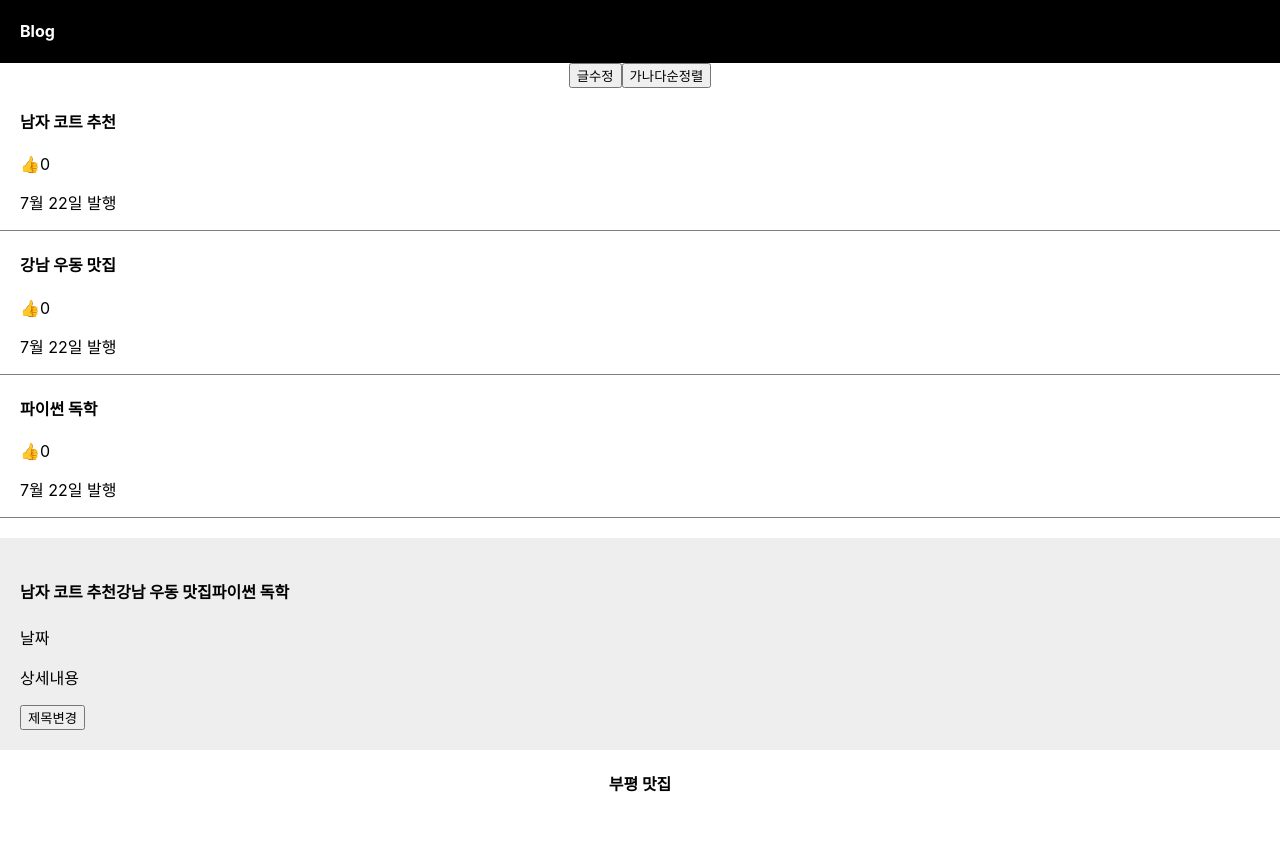
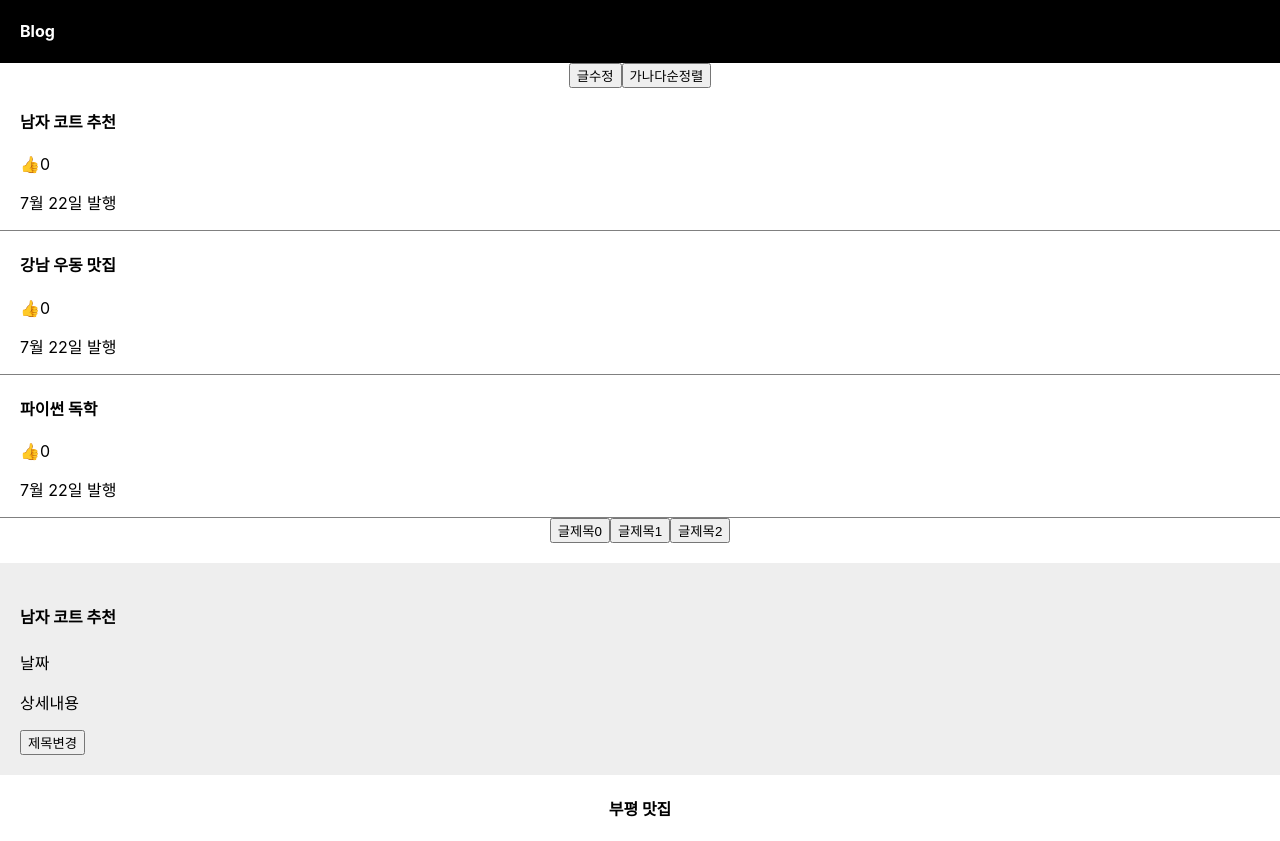
Before and after one commit to Indwoo/blog, a React (Create React App) app: page / in a window 1280 px wide. Both pictures are taken after a click on the element "남자 코트 추천". Before the commit the page ends 816 px from the top, so only its background shows below. Built offline with nearby package versions, Linux system fonts and the light colour scheme.

Commit message:
[feat] props를 통한 상세 페이지

```diff
--- a/src/App.js
+++ b/src/App.js
@@ -7,6 +7,7 @@ function App() {
   let [글제목, 제목변경] = useState(['남자 코트 추천', '강남 우동 맛집', '파이썬 독학']);
   let [추천, 추천증가] = useState([0, 0, 0]);
   let [modal, setModal] = useState(false);
+  let [모달제목, 모달제목변경] = useState(2);
 
   return (
     <div className="App">
@@ -44,7 +45,7 @@ function App() {
       {글제목.map(function (a, i) {
         return (
           <div className='list' key={i}>
-            <h4 onClick={() => { modal ? setModal(false) : setModal(true) }}>
+            <h4 onClick={() => { modal ? setModal(false) : setModal(true); 모달제목변경(i) }}>
               {글제목[i]}
             </h4>
             <span onClick={() => {
@@ -59,8 +60,11 @@ function App() {
       })
       }
 
+      <button onClick={()=> {모달제목변경(0)}}>글제목0</button>
+      <button onClick={()=> {모달제목변경(1)}}>글제목1</button>
+      <button onClick={()=> {모달제목변경(2)}}>글제목2</button>
       {
-        modal ? <Modal 글제목={글제목} 제목변경={제목변경} /> : null
+        modal ? <Modal 모달제목 = {모달제목} 글제목={글제목} 제목변경={제목변경} /> : null
       }
 
       <h4>{post}</h4>
@@ -72,11 +76,10 @@ function Modal(props) {
   return (
     <>
       <div className='modal'>
-        <h4>{props.글제목}</h4>
+        <h4>{props.글제목[props.모달제목]}</h4>
         <p>날짜</p>
         <p>상세내용</p>
-        <button onClick={() => { props.제목변경(['여자 코트 추천', '강남 우동 맛집', '파이썬 독학']) }}>
-          제목변경</button>
+        <button>제목변경</button>
       </div>
     </>
   )
```
